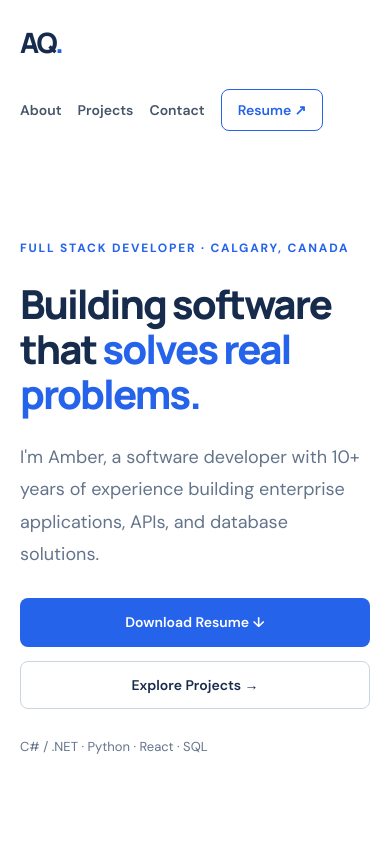
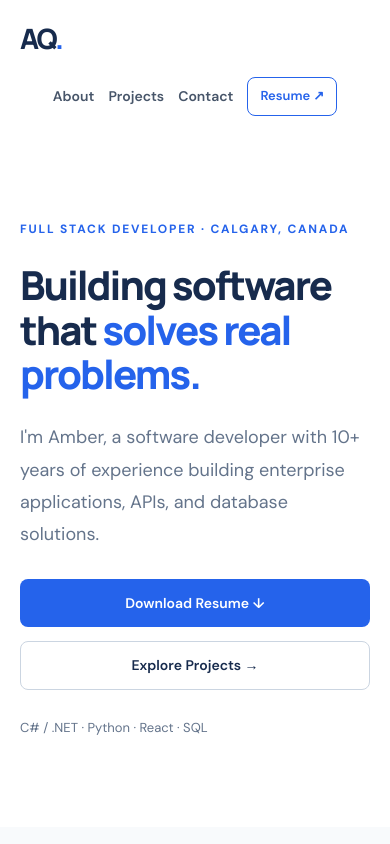
Before and after one commit to amber-qian/portfolio, a Next.js app: page / in a window 390 px wide. Shown: the top 844 px of the page. Built offline with nearby package versions, Linux system fonts and the light colour scheme.

Commit message:
Improve mobile responsive navigation

```diff
--- a/src/app/globals.css
+++ b/src/app/globals.css
@@ -619,3 +619,34 @@ nav[aria-label="Main navigation"] > a:not(.nav-resume):hover {
     gap: 28px;
   }
 }
+
+
+/* Mobile navigation */
+@media (max-width: 768px) {
+  .site-header {
+    flex-wrap: wrap;
+    gap: 16px;
+    padding: 16px 20px;
+  }
+
+  nav[aria-label="Main navigation"] {
+    flex-wrap: wrap;
+    justify-content: center;
+    gap: 12px 18px;
+    width: 100%;
+  }
+
+  nav[aria-label="Main navigation"] > a {
+    font-size: 13px;
+  }
+
+  .nav-resume {
+    padding: 8px 12px;
+  }
+}
+
+@media (max-width: 480px) {
+  nav[aria-label="Main navigation"] {
+    gap: 10px 14px;
+  }
+}
```
